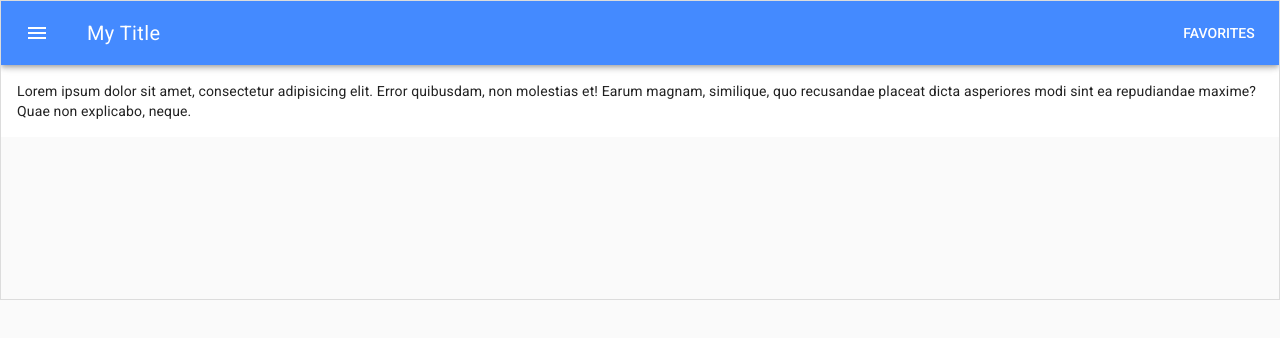
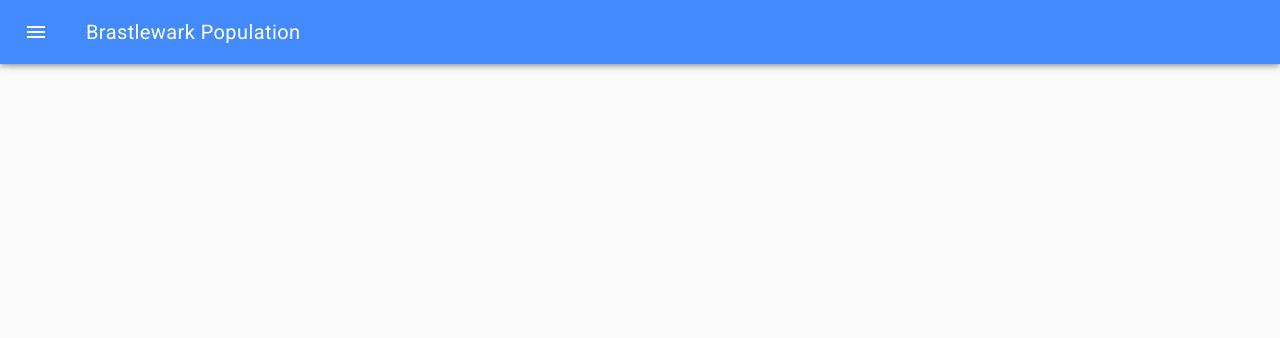
Before and after one commit to artworkjpm/axa-vue, a Vue app: page / in a window 1280 px wide. Shown: the top 338 px of the page. Built offline with nearby package versions, Linux system fonts and the light colour scheme.

Commit message:
Update TopNavBar.vue

```diff
--- a/src/components/TopNavBar.vue
+++ b/src/components/TopNavBar.vue
@@ -1,79 +1,28 @@
 <template>
-	<div class="page-container md-layout-column">
+	<div class="md-layout-column">
 		<md-toolbar class="md-primary">
 			<md-button class="md-icon-button" @click="showNavigation = true">
 				<md-icon>menu</md-icon>
 			</md-button>
-			<span class="md-title">My Title</span>
-
-			<div class="md-toolbar-section-end">
-				<md-button @click="showSidepanel = true">Favorites</md-button>
-			</div>
+			<span class="md-title">Brastlewark Population</span>
 		</md-toolbar>
 
 		<md-drawer :md-active.sync="showNavigation" md-swipeable>
 			<md-toolbar class="md-transparent" md-elevation="0">
-				<span class="md-title">My App name</span>
+				<span class="md-title">Brastlewark Population</span>
 			</md-toolbar>
 
 			<md-list>
 				<md-list-item>
-					<md-icon>move_to_inbox</md-icon>
-					<span class="md-list-item-text">Inbox</span>
+					<md-icon>send</md-icon>
+					<span class="md-list-item-text">About this app</span>
 				</md-list-item>
-
 				<md-list-item>
 					<md-icon>send</md-icon>
-					<span class="md-list-item-text">Sent Mail</span>
-				</md-list-item>
-
-				<md-list-item>
-					<md-icon>delete</md-icon>
-					<span class="md-list-item-text">Trash</span>
-				</md-list-item>
-
-				<md-list-item>
-					<md-icon>error</md-icon>
-					<span class="md-list-item-text">Spam</span>
+					<span class="md-list-item-text">About John Moran</span>
 				</md-list-item>
 			</md-list>
 		</md-drawer>
-
-		<md-drawer class="md-right" :md-active.sync="showSidepanel">
-			<md-toolbar class="md-transparent" md-elevation="0">
-				<span class="md-title">Favorites</span>
-			</md-toolbar>
-
-			<md-list>
-				<md-list-item>
-					<span class="md-list-item-text">Abbey Christansen</span>
-
-					<md-button class="md-icon-button md-list-action">
-						<md-icon class="md-primary">chat_bubble</md-icon>
-					</md-button>
-				</md-list-item>
-
-				<md-list-item>
-					<span class="md-list-item-text">Alex Nelson</span>
-
-					<md-button class="md-icon-button md-list-action">
-						<md-icon class="md-primary">chat_bubble</md-icon>
-					</md-button>
-				</md-list-item>
-
-				<md-list-item>
-					<span class="md-list-item-text">Mary Johnson</span>
-
-					<md-button class="md-icon-button md-list-action">
-						<md-icon>chat_bubble</md-icon>
-					</md-button>
-				</md-list-item>
-			</md-list>
-		</md-drawer>
-
-		<md-content>
-			Lorem ipsum dolor sit amet, consectetur adipisicing elit. Error quibusdam, non molestias et! Earum magnam, similique, quo recusandae placeat dicta asperiores modi sint ea repudiandae maxime? Quae non explicabo, neque.
-		</md-content>
 	</div>
 </template>
 
@@ -87,21 +36,4 @@ export default {
 };
 </script>
 
-<style lang="scss" scoped>
-.page-container {
-	min-height: 300px;
-	overflow: hidden;
-	position: relative;
-	border: 1px solid rgba(#000, 0.12);
-}
-
-// Demo purposes only
-.md-drawer {
-	width: 230px;
-	max-width: calc(100vw - 125px);
-}
-
-.md-content {
-	padding: 16px;
-}
-</style>
+<style lang="scss" scoped></style>
```
